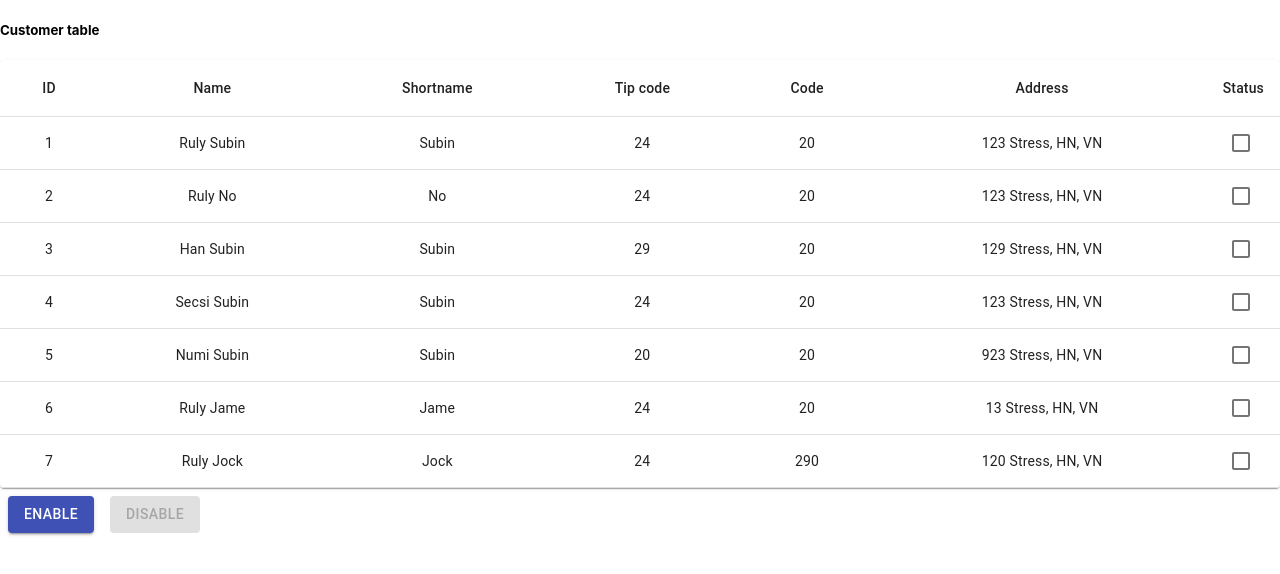
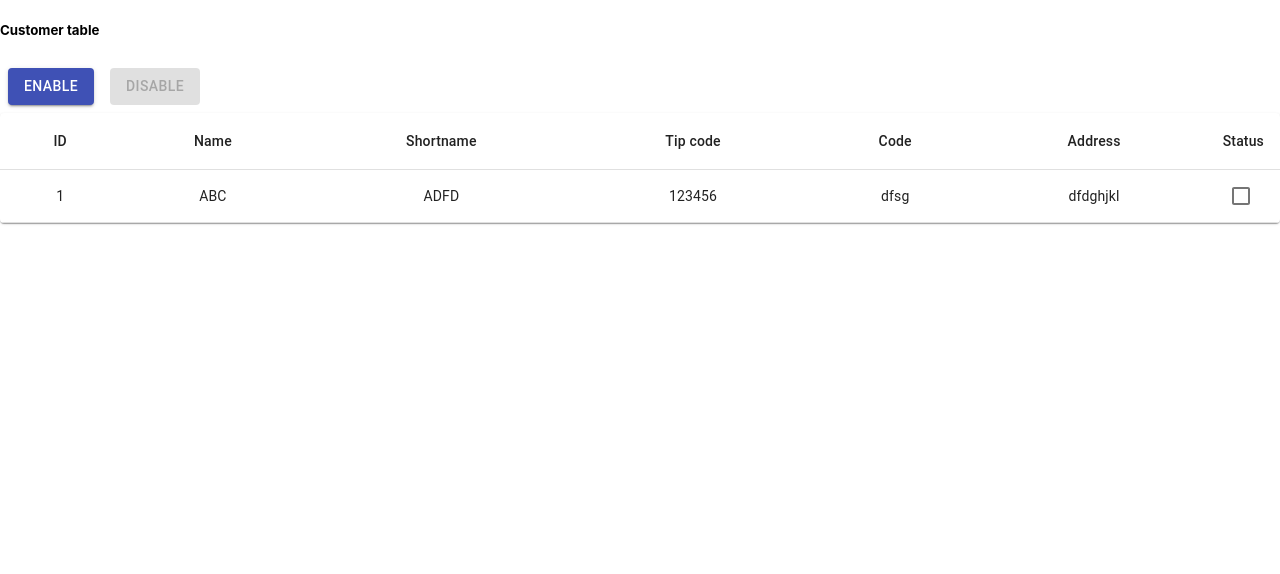
Before and after one commit to lethiduyen000097/3devreactjs, a React (Create React App) app in the folder my-app/: page / in a window 1280 px wide. Shown: the top 574 px of the page. Built offline with nearby package versions, Linux system fonts and the light colour scheme.

Commit message:
fomat code form

```diff
--- a/my-app/src/App.js
+++ b/my-app/src/App.js
@@ -8,7 +8,7 @@ import React from "react";
 // import FixedContainer from "./components/Container";
 
 // import EnhancedTable from "./components/customers.component1";
-import Customers from "./components/customers.component";
+import Customers from "./Components/customers.component";
 
 function App() {
   return (
--- a/my-app/src/Components/customers.component.js
+++ b/my-app/src/Components/customers.component.js
@@ -1,24 +1,29 @@
 import React from 'react';
 import { makeStyles, TableContainer, Checkbox, Table, TableHead, TableBody, TableRow, TableCell, Paper, Button } from '@material-ui/core';
 
-const useStyles = makeStyles({
-    table: {
-      minWidth: 650,
-    },
-});
-
-const useStylesBt = makeStyles((theme) => ({
+const useStyles = makeStyles((theme) => ({
     root: {
         '& > *': {
             margin: theme.spacing(1),
         },
     },
+    table: {
+      minWidth: 650,
+    },
 }));
 
+// Sample JSON return from backend
+const rows = [
+  { id: 1, name: 'ABC', short_name: 'ADFD', tax_code: 123456, code: 'dfsg', address: 'dfdghjkl', status: true}
+  ];
+// End sample JSON
 
-const ButtonTestFn = () => {
 
-    const classes = useStylesBt();
+const Customers = () => {
+    const classes = useStyles();
+
+    //render Group Buttons for Component
+    const _renderGroupButtons = () => {
 
       return (
 
@@ -32,27 +37,11 @@ const ButtonTestFn = () => {
       </div>
     );
   }
+  // End function render Group Buttons
 
-function createCus(id, name, short_name, tip_code, code, address, status) {
-return { id, name, short_name, tip_code, code, address, status };
-}
-
-const rows = [
-    createCus(1 , 'Ruly Subin', 'Subin', 24, 20, '123 Stress, HN, VN', ),
-    createCus(2 , 'Ruly No', 'No', 24, 20, '123 Stress, HN, VN', ),
-    createCus(3 , 'Han Subin', 'Subin', 29, 20, '129 Stress, HN, VN', ),
-    createCus(4 , 'Secsi Subin', 'Subin', 24, 20, '123 Stress, HN, VN', ),
-    createCus(5 , 'Numi Subin', 'Subin', 20, 20, '923 Stress, HN, VN', ),
-    createCus(6 , 'Ruly Jame', 'Jame', 24, 20, '13 Stress, HN, VN', ),
-    createCus(7 , 'Ruly Jock', 'Jock', 24, 290, '120 Stress, HN, VN', ),
-  ];
-
-const Customers = () => {
-    const classes = useStyles();
+  // render Table to display invoices
+  const _renderCustomerTable = () => {
     return (
-        <div>
-            <h5>Customer table</h5>
-            <div style={{ height: 400, width: '100%' }}>
       <TableContainer component={Paper}>
       <Table className={classes.table} aria-label="simple table">
         <TableHead>
@@ -75,7 +64,7 @@ const Customers = () => {
               <TableCell align="center">{row.id}</TableCell>
               <TableCell align="center">{row.name}</TableCell>
               <TableCell align="center">{row.short_name}</TableCell>
-              <TableCell align="center">{row.tip_code}</TableCell>
+              <TableCell align="center">{row.tax_code}</TableCell>
               <TableCell align="center">{row.code}</TableCell>
               <TableCell align="center">{row.address}</TableCell>
               <TableCell padding="checkbox" align="center">
@@ -89,7 +78,18 @@ const Customers = () => {
         </TableBody>
       </Table>
     </TableContainer>
-    <ButtonTestFn />
+    )
+  }
+  // End render Table
+
+  // Main Render
+    return (
+        <div>
+            <h5>Customer table</h5>
+            <div style={{ height: 400, width: '100%' }}>
+             {_renderGroupButtons()}
+              {_renderCustomerTable()}
+
             </div>
 
         </div>
```
Also changed, not shown: 1 other file (tests, documents, lock files or other folders). Lines whose indentation alone changed are shown as unchanged.
